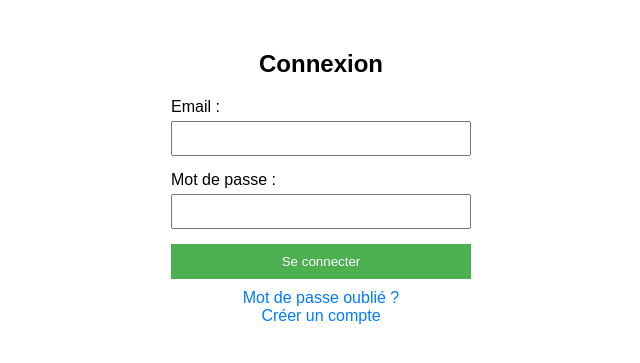
After one commit to Perras2357/Ghi-chu, a PHP site: page /views/layouts/login_view.php in a window 1280 px wide. The commit adds this page. Shown: the top 363 px of the page, without its empty margins (319-959 px from the left). Run offline with PHP 8.4, Linux system fonts and the light colour scheme; the template is opened without the code that fills it, so the values that code supplies are empty.

Commit message:
1er essaie mais ca marche pá encore

```diff
--- /dev/null
+++ b/app/views/layouts/login_view.php
@@ -0,0 +1,49 @@
+<!-- views/login.php -->
+<!-- View hiển thị form đăng nhập. Đặt file này trong thư mục views. -->
+<!DOCTYPE html>
+<html lang="fr">
+<head>
+  <meta charset="UTF-8" />
+  <title>Connexion</title>
+  <link rel="stylesheet" href="css/login.css" />
+</head>
+<body>
+  <div class="login-container">
+    <h2>Connexion</h2>
+    <!-- Thông báo lỗi từ server (nếu có) -->
+    <?php if (!empty($error_message)): ?>
+      <p class="error-msg"><?php echo $error_message; ?></p>
+    <?php endif; ?>
+    <?php if (!empty($error_email)): ?>
+      <p class="error-msg"><?php echo $error_email; ?></p>
+    <?php endif; ?>
+    <?php if (!empty($error_password)): ?>
+      <p class="error-msg"><?php echo $error_password; ?></p>
+    <?php endif; ?>
+
+    <!-- Form Đăng nhập -->
+    <form id="loginForm" action="" method="post">
+      <div>
+        <label for="email">Email :</label>
+        <input type="email" id="email" name="email" value="<?php echo htmlspecialchars($email); ?>" required />
+        <span id="email-error" class="error-field"></span>
+      </div>
+      <div>
+        <label for="password">Mot de passe :</label>
+        <input type="password" id="password" name="password" required />
+        <span id="password-error" class="error-field"></span>
+      </div>
+      <button type="submit">Se connecter</button>
+    </form>
+
+    <!-- Link Quên mật khẩu / Đăng ký -->
+    <div class="links">
+      <a href="index.php?page=forgot_password">Mot de passe oublié&nbsp;?</a><br />
+      <a href="index.php?page=register">Créer un compte</a>
+    </div>
+  </div>
+
+  <!-- Nhúng file JavaScript kiểm tra form -->
+  <script src="js/login.js"></script>
+</body>
+</html>
--- /dev/null
+++ b/public/css/login.css
@@ -0,0 +1,72 @@
+/* public/css/login.css */
+/* CSS styles for the login page */
+.login-container {
+    width: 300px;
+    margin: 50px auto;
+    font-family: Arial, sans-serif;
+}
+
+.login-container h2 {
+    text-align: center;
+}
+
+.login-container form div {
+    margin-bottom: 15px;
+}
+
+.login-container label {
+    display: block;
+    margin-bottom: 5px;
+}
+
+.login-container input[type="email"],
+.login-container input[type="password"] {
+    width: 100%;
+    padding: 8px;
+    box-sizing: border-box;
+}
+
+.login-container button[type="submit"] {
+    width: 100%;
+    padding: 10px;
+    background-color: #4CAF50;
+    color: white;
+    border: none;
+    cursor: pointer;
+}
+
+.login-container button[type="submit"]:hover {
+    background-color: #45a049;
+}
+
+.links {
+    text-align: center;
+    margin-top: 10px;
+}
+
+.links a {
+    color: #007BFF;
+    text-decoration: none;
+}
+
+.links a:hover {
+    text-decoration: underline;
+}
+
+/* Style for error messages */
+.error-msg {
+    color: red;
+    font-size: 0.9em;
+}
+
+/* Error messages for form fields (hidden by default) */
+.error-field {
+    color: red;
+    font-size: 0.9em;
+    display: none;
+}
+
+/* Highlight invalid input fields with red border */
+.invalid {
+    border: 1px solid red;
+}
--- /dev/null
+++ b/public/js/login.js
@@ -0,0 +1,62 @@
+// public/js/login.js
+// JavaScript for client-side validation of the login form (real-time validation).
+// This script provides instant feedback on the email and password fields.
+
+document.addEventListener('DOMContentLoaded', function() {
+    // Lấy các phần tử form và trường input
+    var form = document.getElementById('loginForm');
+    var emailInput = document.getElementById('email');
+    var passwordInput = document.getElementById('password');
+    var emailError = document.getElementById('email-error');
+    var passwordError = document.getElementById('password-error');
+
+    // Kiểm tra trường email khi người dùng nhập
+    emailInput.addEventListener('input', function() {
+        // Sử dụng cơ chế validation của HTML5: validity.valueMissing & typeMismatch
+        if (emailInput.validity.valueMissing) {
+            // Email trống
+            emailError.textContent = "Veuillez entrer votre adresse email."; // "Vui lòng nhập địa chỉ email."
+            emailError.style.display = 'block';
+            emailInput.classList.add('invalid');
+        } else if (emailInput.validity.typeMismatch) {
+            // Định dạng email không đúng
+            emailError.textContent = "Format d'email invalide."; // "Định dạng email không hợp lệ."
+            emailError.style.display = 'block';
+            emailInput.classList.add('invalid');
+        } else {
+            // Email hợp lệ
+            emailError.textContent = "";
+            emailError.style.display = 'none';
+            emailInput.classList.remove('invalid');
+        }
+    });
+
+    // Kiểm tra trường password khi người dùng nhập
+    passwordInput.addEventListener('input', function() {
+        if (passwordInput.value.trim() === "") {
+            // Mật khẩu trống
+            passwordError.textContent = "Veuillez entrer votre mot de passe."; // "Vui lòng nhập mật khẩu."
+            passwordError.style.display = 'block';
+            passwordInput.classList.add('invalid');
+        } else {
+            passwordError.textContent = "";
+            passwordError.style.display = 'none';
+            passwordInput.classList.remove('invalid');
+        }
+    });
+
+    // Kiểm tra lần cuối khi form được submit
+    form.addEventListener('submit', function(event) {
+        // Nếu trường nào không hợp lệ thì chặn form submit
+        if (emailInput.value.trim() === '' || !emailInput.checkValidity() || passwordInput.value.trim() === '') {
+            event.preventDefault(); // Ngăn không cho form submit
+
+            // Tùy chọn: đưa con trỏ đến field lỗi đầu tiên
+            if (emailInput.value.trim() === '' || !emailInput.checkValidity()) {
+                emailInput.focus();
+            } else if (passwordInput.value.trim() === '') {
+                passwordInput.focus();
+            }
+        }
+    });
+});
```
Also changed, not shown: app/Controllers/login.php (added, +70 -0 lines), app/Controllers/logout.php (added, +17 -0 lines), app/routes.php (+25 -4 lines), app/web.php (added, +25 -0 lines), public/index.php (+12 -3 lines), app/.htaccess (added), 1 other file.
